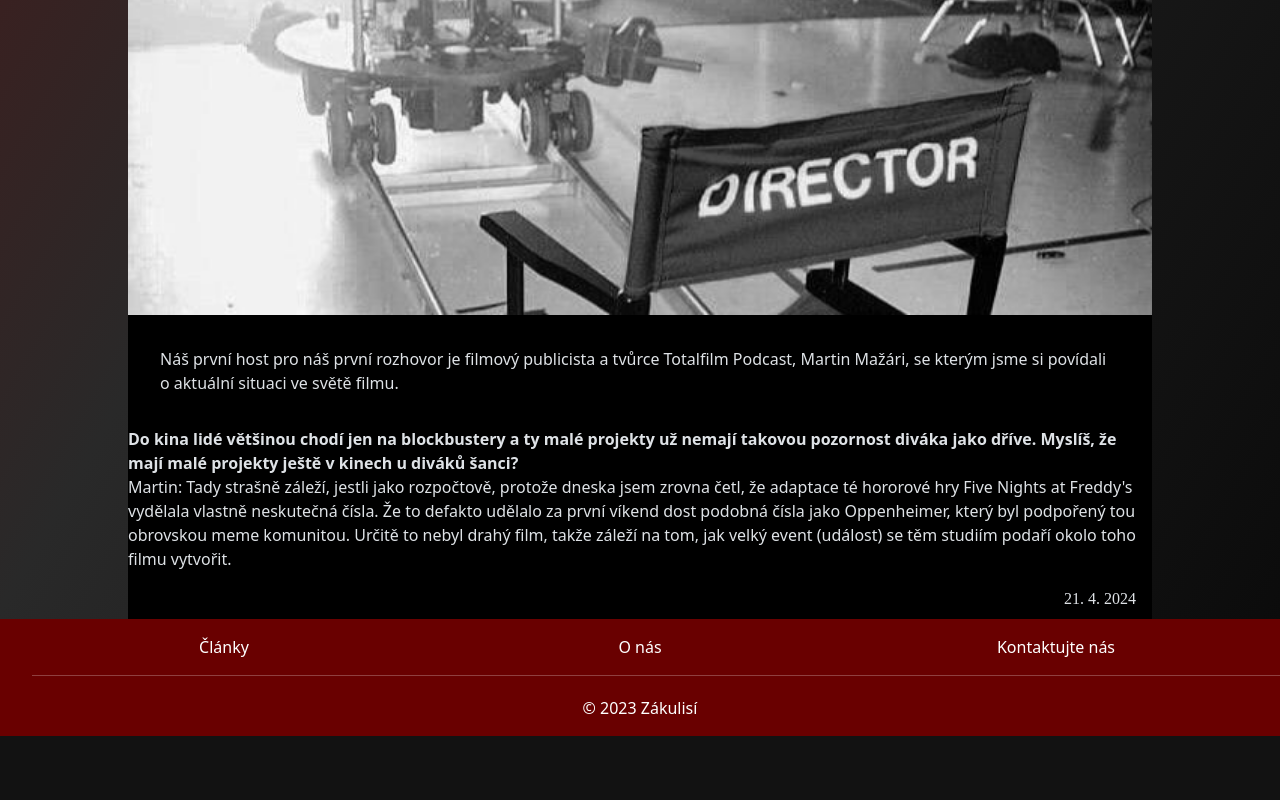
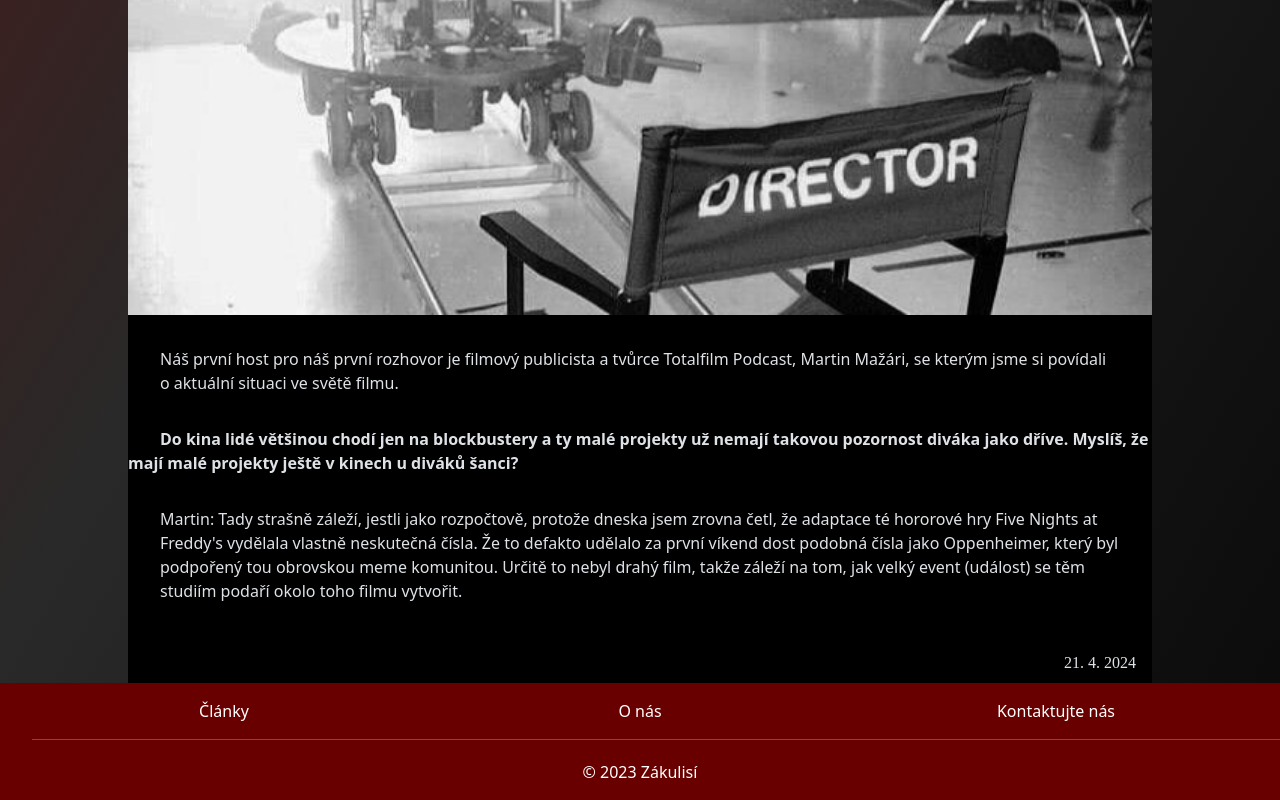
Before and after one commit to Shachmatt/Zakulisi, a plain HTML site: page Clanky/clanek-1.html in a window 1280 px wide. Shown: the part 481-1281 px from the top of the page. Before the commit the page ends 1217 px from the top, so only its background shows below. Drawn offline with nearby package versions, Linux system fonts and the light colour scheme; a script that the page names is missing.

Commit message:
Update clanek-1.html

```diff
--- a/Clanky/clanek-1.html
+++ b/Clanky/clanek-1.html
@@ -71,9 +71,9 @@
 <p class="ctext">
   Náš první host pro náš první rozhovor je filmový publicista a tvůrce Totalfilm Podcast, Martin Mažári, se kterým jsme si povídali o aktuální situaci ve světě filmu.
 </p>
-<strong>Do kina lidé většinou chodí jen na blockbustery a ty malé projekty už nemají takovou pozornost diváka jako dříve. Myslíš, že mají malé projekty ještě v kinech u diváků šanci?
+<strong class="ctext">Do kina lidé většinou chodí jen na blockbustery a ty malé projekty už nemají takovou pozornost diváka jako dříve. Myslíš, že mají malé projekty ještě v kinech u diváků šanci?
 </strong>
-<p>Martin: Tady strašně záleží, jestli jako rozpočtově, protože dneska jsem zrovna četl, že adaptace té hororové hry Five Nights at Freddy's vydělala vlastně neskutečná čísla. Že to defakto udělalo za první víkend dost podobná čísla jako Oppenheimer, který byl podpořený tou obrovskou meme komunitou. Určitě to nebyl drahý film, takže záleží na tom, jak velký event (událost) se těm studiím podaří okolo toho filmu vytvořit.
+<p class="ctext">Martin: Tady strašně záleží, jestli jako rozpočtově, protože dneska jsem zrovna četl, že adaptace té hororové hry Five Nights at Freddy's vydělala vlastně neskutečná čísla. Že to defakto udělalo za první víkend dost podobná čísla jako Oppenheimer, který byl podpořený tou obrovskou meme komunitou. Určitě to nebyl drahý film, takže záleží na tom, jak velký event (událost) se těm studiím podaří okolo toho filmu vytvořit.
 </p>
 <p class="datum">21. 4. 2024</p>
     </div>
```
